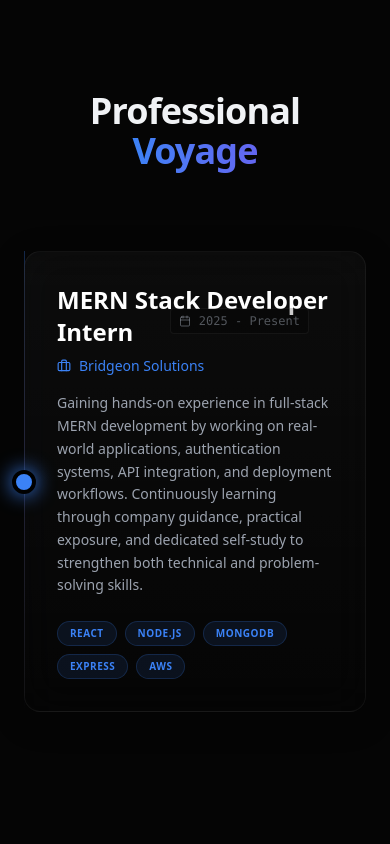
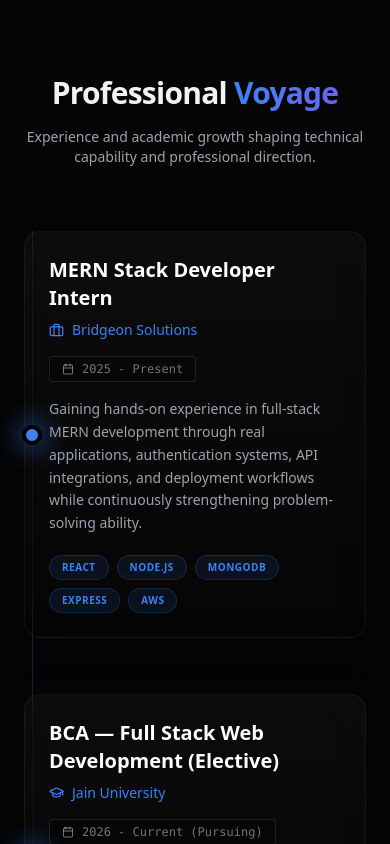
Before and after one commit to Nabeelvk8891/nabeelvk-portfolio, a Next.js app: page / in a window 390 px wide. Shown: the part 4260-5104 px from the top of the page. Built offline with nearby package versions, Linux system fonts and the light colour scheme.

Commit message:
BCA updated portfolio push

```diff
--- a/components/sections/Experience.tsx
+++ b/components/sections/Experience.tsx
@@ -2,7 +2,7 @@
 
 import { motion } from "framer-motion";
 import GlassCard from "../ui/GlassCard";
-import { Briefcase, Calendar } from "lucide-react";
+import { Briefcase, Calendar, GraduationCap } from "lucide-react";
 
 const experiences = [
   {
@@ -10,81 +10,111 @@ const experiences = [
     company: "Bridgeon Solutions",
     period: "2025 - Present",
     description:
-        "Gaining hands-on experience in full-stack MERN development by working on real-world applications, authentication systems, API integration, and deployment workflows. Continuously learning through company guidance, practical exposure, and dedicated self-study to strengthen both technical and problem-solving skills.",
-    tags: ["React", "Node.js", "MongoDB", "Express", "AWS"]
+      "Gaining hands-on experience in full-stack MERN development through real applications, authentication systems, API integrations, and deployment workflows while continuously strengthening problem-solving ability.",
+    tags: ["React", "Node.js", "MongoDB", "Express", "AWS"],
+    icon: Briefcase,
+    type: "work",
   },
-
-
-
+  {
+    role: "BCA — Full Stack Web Development (Elective)",
+    company: "Jain University",
+    period: "2026 - Current (Pursuing)",
+    description:
+      "Bachelor of Computer Applications focused on modern full‑stack web development, software engineering practices, and industry‑oriented practical exposure.",
+    tags: ["Full Stack", "Web Dev", "Academic"],
+    icon: GraduationCap,
+    type: "education",
+  },
 ];
-
 
 export default function Experience() {
   return (
-        <section id="experience" className="py-32 relative">
-            <div className="container px-6 mx-auto max-w-4xl">
+    <section id="experience" className="py-28 md:py-32 relative">
+      <div className="container px-6 mx-auto max-w-5xl">
         <motion.div
           initial={{ opacity: 0, y: 20 }}
           whileInView={{ opacity: 1, y: 0 }}
           viewport={{ once: true }}
           transition={{ duration: 0.6 }}
-                    className="mb-20 text-center"
+          className="mb-16 md:mb-20 text-center"
         >
-                    <h2 className="text-4xl md:text-5xl font-bold font-heading mb-6 tracking-tight">
+          <h2 className="text-3xl md:text-5xl font-bold font-heading mb-4 tracking-tight">
             Professional <span className="text-transparent bg-clip-text bg-gradient-to-r from-primary to-secondary">Voyage</span>
           </h2>
+          <p className="text-muted-foreground text-sm md:text-base max-w-xl mx-auto">
+            Experience and academic growth shaping technical capability and professional direction.
+          </p>
         </motion.div>
 
         <div className="relative">
-                    {/* Timeline Line */}
-                    <div className="absolute left-0 md:left-1/2 top-0 bottom-0 w-px bg-gradient-to-b from-primary via-secondary to-transparent md:-translate-x-1/2 opacity-30" />
+          <div className="absolute left-2 md:left-1/2 top-0 bottom-0 w-px bg-gradient-to-b from-primary via-secondary to-transparent md:-translate-x-1/2 opacity-30" />
 
-                    <div className="space-y-16">
-                        {experiences.map((exp, idx) => (
+          <div className="space-y-14 md:space-y-16">
+            {experiences.map((exp, idx) => {
+              const Icon = exp.icon;
+
+              return (
                 <motion.div
                   key={idx}
                   initial={{ opacity: 0, y: 30 }}
                   whileInView={{ opacity: 1, y: 0 }}
                   viewport={{ once: true }}
-                                transition={{ duration: 0.6, delay: idx * 0.1 }}
-                                className={`relative grid md:grid-cols-2 gap-8 md:gap-16 items-center ${idx % 2 === 0 ? "md:text-right" : "md:flex-row-reverse"}`}
+                  transition={{ duration: 0.6, delay: idx * 0.12 }}
+                  className={`relative grid md:grid-cols-2 gap-6 md:gap-14 items-center ${
+                    idx % 2 === 0 ? "md:text-right" : ""
+                  }`}
                 >
-                                {/* Timeline Node */}
-                                <div className="absolute left-0 md:left-1/2 w-4 h-4 rounded-full bg-primary border-4 border-black box-content transform -translate-x-1/2 z-10 shadow-[0_0_20px_var(--primary)]" />
+                  <div className="absolute left-2 md:left-1/2 w-5 h-5 rounded-full bg-primary border-4 border-black transform -translate-x-1/2 z-10 shadow-[0_0_28px_var(--primary)]" />
 
-                                {/* Content (Alternating) */}
-                                <div className={`${idx % 2 === 0 ? "md:col-start-1 md:pr-8" : "md:col-start-2 md:pl-8"} md:contents`}>
                   <div className={idx % 2 === 0 ? "md:col-start-1" : "md:col-start-2"}>
-                                        <GlassCard className="p-8 relative overflow-hidden group hover:bg-white/5 transition-colors border-white/5">
-                                            <div className={`flex flex-col gap-2 mb-4 ${idx % 2 === 0 ? "md:items-end" : "md:items-start"}`}>
-                                                <h3 className="text-2xl font-bold text-white group-hover:text-primary transition-colors">{exp.role}</h3>
+                    <GlassCard className="p-6 md:p-8 relative overflow-hidden group hover:bg-white/5 transition-all border-white/10">
+                      <div className="flex flex-col md:flex-row md:items-start md:justify-between gap-4 mb-4">
+                        <div
+                          className={`flex flex-col gap-2 ${
+                            idx % 2 === 0 ? "md:items-end" : "md:items-start"
+                          }`}
+                        >
+                          <h3 className="text-xl md:text-2xl font-semibold text-white group-hover:text-primary transition-colors">
+                            {exp.role}
+                          </h3>
+
                           <div className="flex items-center gap-2 text-primary font-medium text-sm">
-                                                    <Briefcase size={14} />
+                            <Icon size={15} />
                             <span>{exp.company}</span>
                           </div>
                         </div>
 
-                                            <p className="text-muted-foreground text-sm leading-relaxed mb-6">
+                        <div className="text-xs font-mono text-muted-foreground/70 border border-white/10 px-3 py-1 rounded bg-black/30 flex items-center gap-2 whitespace-nowrap self-start">
+                          <Calendar size={12} />
+                          {exp.period}
+                        </div>
+                      </div>
+
+                      <p className="text-muted-foreground text-sm leading-relaxed mb-5">
                         {exp.description}
                       </p>
 
-                                            <div className={`flex flex-wrap gap-2 ${idx % 2 === 0 ? "md:justify-end" : "md:justify-start"}`}>
-                                                {exp.tags.map(tag => (
-                                                    <span key={tag} className="px-3 py-1 text-[10px] font-bold uppercase tracking-wider rounded-full bg-primary/10 text-primary border border-primary/20">
+                      <div
+                        className={`flex flex-wrap gap-2 ${
+                          idx % 2 === 0
+                            ? "md:justify-end"
+                            : "md:justify-start"
+                        }`}
+                      >
+                        {exp.tags.map((tag) => (
+                          <span
+                            key={tag}
+                            className="px-3 py-1 text-[10px] font-semibold uppercase tracking-wider rounded-full bg-primary/10 text-primary border border-primary/20"
+                          >
                             {tag}
                           </span>
                         ))}
                       </div>
-
-                                            <div className={`absolute top-6 right-6 text-xs font-mono text-muted-foreground/50 border border-white/5 px-2 py-1 rounded bg-black/20 flex items-center gap-2 ${idx % 2 === 0 && "md:left-6 md:right-auto"}`}>
-                                                <Calendar size={12} />
-                                                {exp.period}
-                                            </div>
                     </GlassCard>
                   </div>
-                                </div>
                 </motion.div>
-                        ))}
+              );
+            })}
           </div>
         </div>
       </div>
```
Lines whose indentation alone changed are shown as unchanged.
